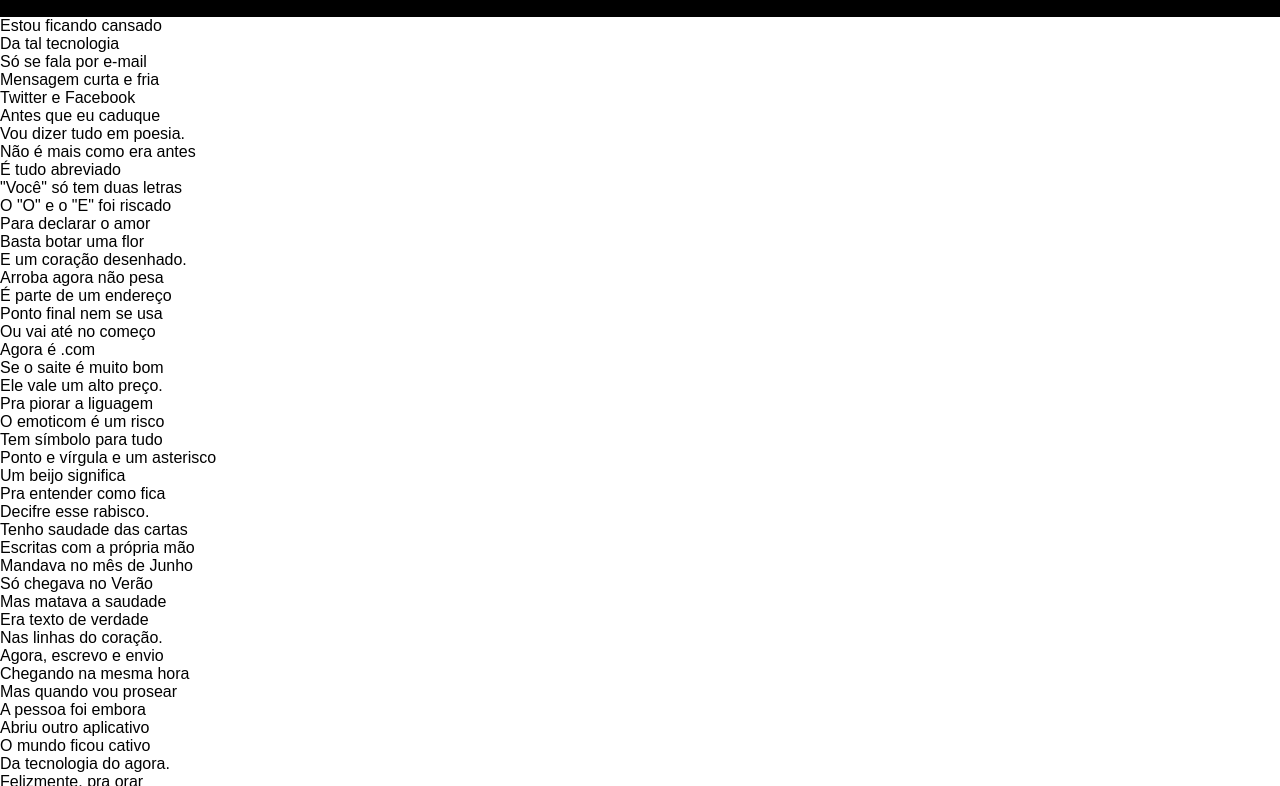
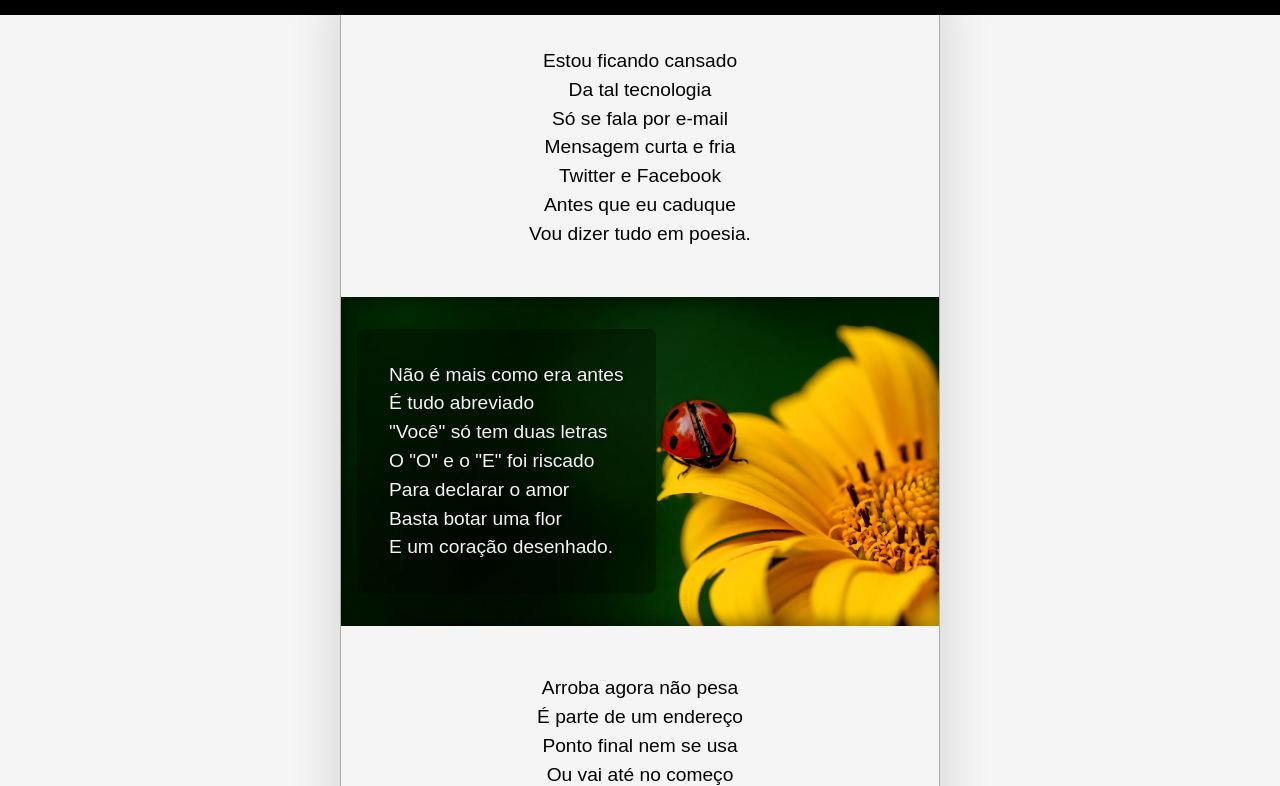
Before and after one commit to filipemartinsdev/projeto-cordel, a plain HTML site: page index.html in a window 1280 px wide. Shown: the part 130-916 px from the top of the page. Drawn offline with Linux system fonts and the light colour scheme.

Commit message:
estilizando textos e containers

```diff
--- a/estilo/style.css
+++ b/estilo/style.css
@@ -6,6 +6,7 @@
 
 body {
      font-family: Arial, Helvetica, sans-serif;
+     background-color: whitesmoke;
 }
 
 header {
@@ -21,9 +22,76 @@ header {
 header h1 {
      font-size: 3rem;
      font-variant: small-caps;
+     margin-bottom: .5rem;
 }
 header h2 {
-     font-size: 1.5rem;
+     font-size: 1rem;
      text-transform: capitalize;
      font-weight: 400;
 }
+
+main {
+     max-width: 600px;
+     border-left: 1px solid rgba(0, 0, 0, .3);
+     border-right: 1px solid rgba(0, 0, 0, .3);
+     margin: auto;
+     box-shadow: 0 0 38px 12px rgba(0, 0, 0, .1);
+}
+
+section p {
+     font-size: 1.2em;
+     line-height: 1.5em;
+}
+
+main section {
+     padding: 2rem;
+     text-align: center;
+}
+
+.section-two {
+     text-align: left;
+     padding-left: 1rem;
+     margin-block: 1rem;
+}
+.section-two article {
+     background-color: rgba(0, 0, 0, .3);
+     width: max-content;
+     padding: 2rem;
+     color: whitesmoke;
+     border-radius: 8px;
+     text-shadow: 1px 1px 3px rgba(0, 0, 0, .4);
+     line-height: 1.6em;
+}
+.bg-one {
+     background-image: url('../source/background001.jpg');
+     background-repeat: no-repeat;
+     background-position: center;
+     background-size: cover;
+     background-attachment: fixed;
+     box-shadow: inset 0 0 12px 6px rgba(0, 0, 0, .3);
+}
+
+.bg-two {
+     background-image: url("../source/background002.jpg");
+     background-repeat: no-repeat;
+     background-position: center;
+     background-size: cover;
+     background-attachment: fixed;
+     box-shadow: inset 0 0 12px 6px rgba(0, 0, 0, .3);
+}
+.section-five {
+     text-align: end;
+     display: flex;
+     justify-content: end;
+     margin-block: 1rem;
+}
+.section-five article {
+     background-color: rgba(0, 0, 0, .35);
+     backdrop-filter: blur(3px);
+     width: max-content;
+     padding: 2rem;
+     border-radius: 8px;
+     color: whitesmoke;
+     text-shadow: 1px 1px 3px rgba(0, 0, 0, .4);
+     line-height: 1.6em;
+}
```
